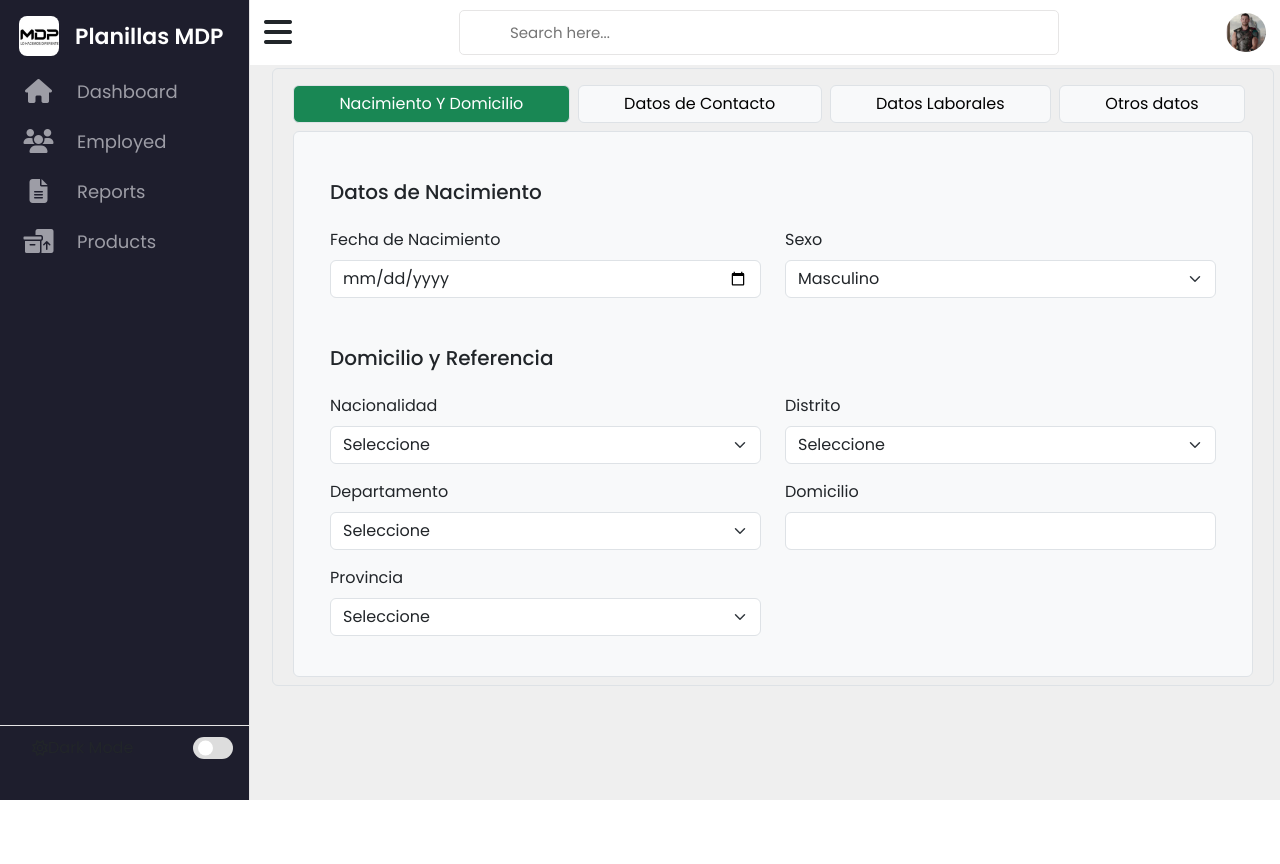
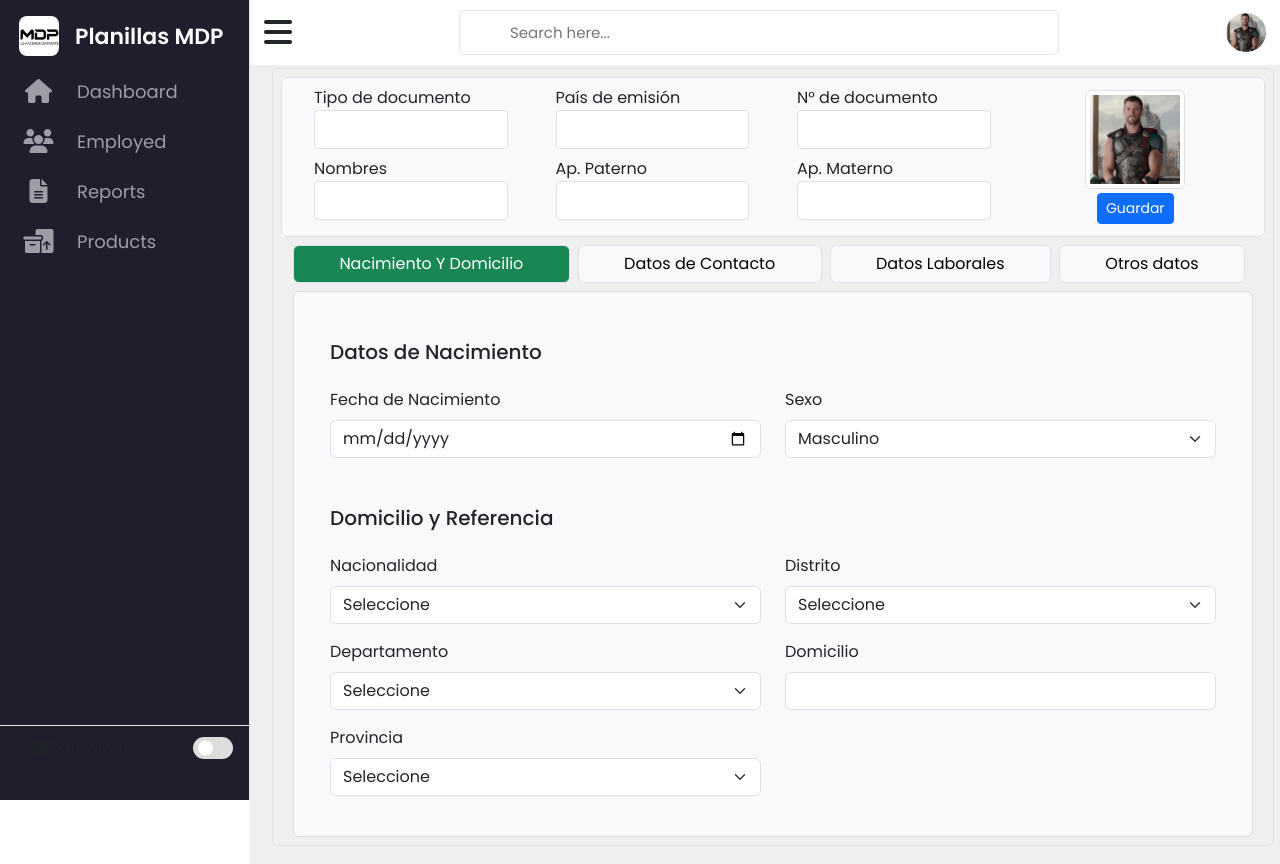
Before and after one commit to kenydanfer01/demo-dashboard-react, a React (Vite) app: page /create/employed in a window 1280 px wide. Before the commit the page ends 800 px from the top, so only its background shows below. Built offline with nearby package versions, Linux system fonts and the light colour scheme.

Commit message:
add FormPerfil

```diff
--- a/src/components/subcomponents/Wizard.jsx
+++ b/src/components/subcomponents/Wizard.jsx
@@ -44,9 +44,11 @@ export const Wizard = () => {
                 </div>
               </>
             )}
-            {activeButton === 2 && <>
+            {activeButton === 2 && (
+              <>
                 <WizarEmpleado />
-            </>}
+              </>
+            )}
           </div>
         </div>
       </div>
--- a/src/pages/CreateEmployed.jsx
+++ b/src/pages/CreateEmployed.jsx
@@ -14,7 +14,7 @@ function CreateEmployed() {
 
   return (
     <div className="container-fluid border rounded m-2 p-2">
-
+      <FormPerfil />
       <div className="container-fluid pt-0">
         <div className="d-flex flex-column flex-sm-row justify-content-between my-2">
           <button
@@ -60,7 +60,6 @@ function CreateEmployed() {
         </div>
       </div>
     </div>
-
   );
 }
 
```
Lines whose indentation alone changed are shown as unchanged.
